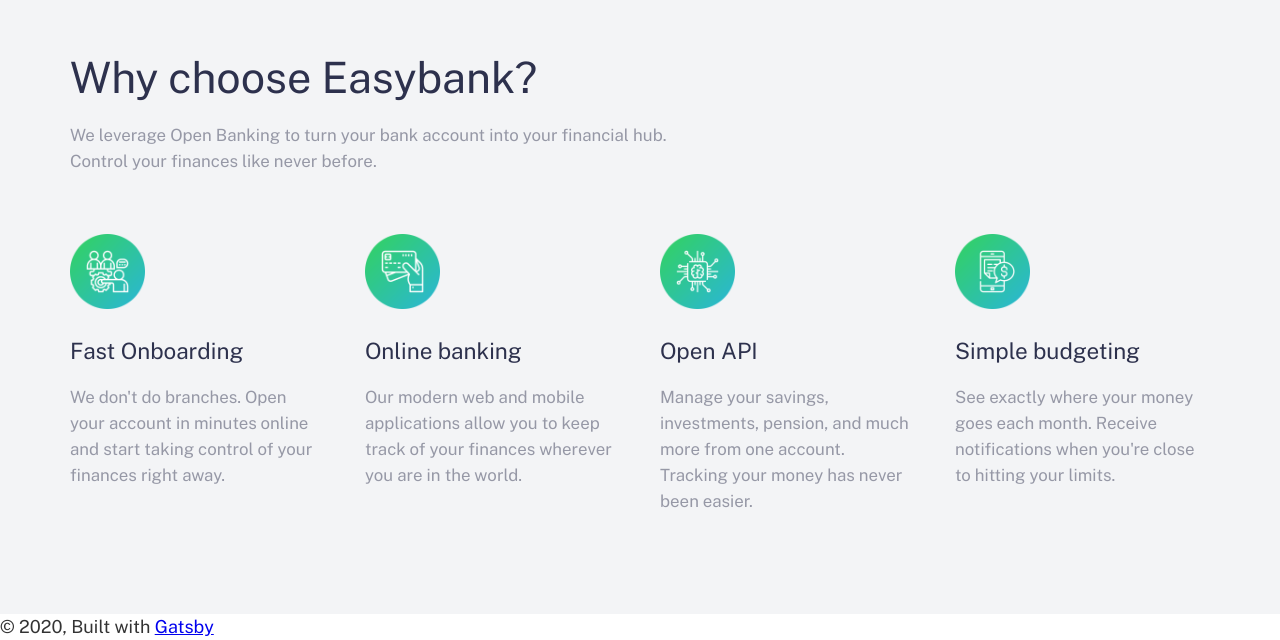
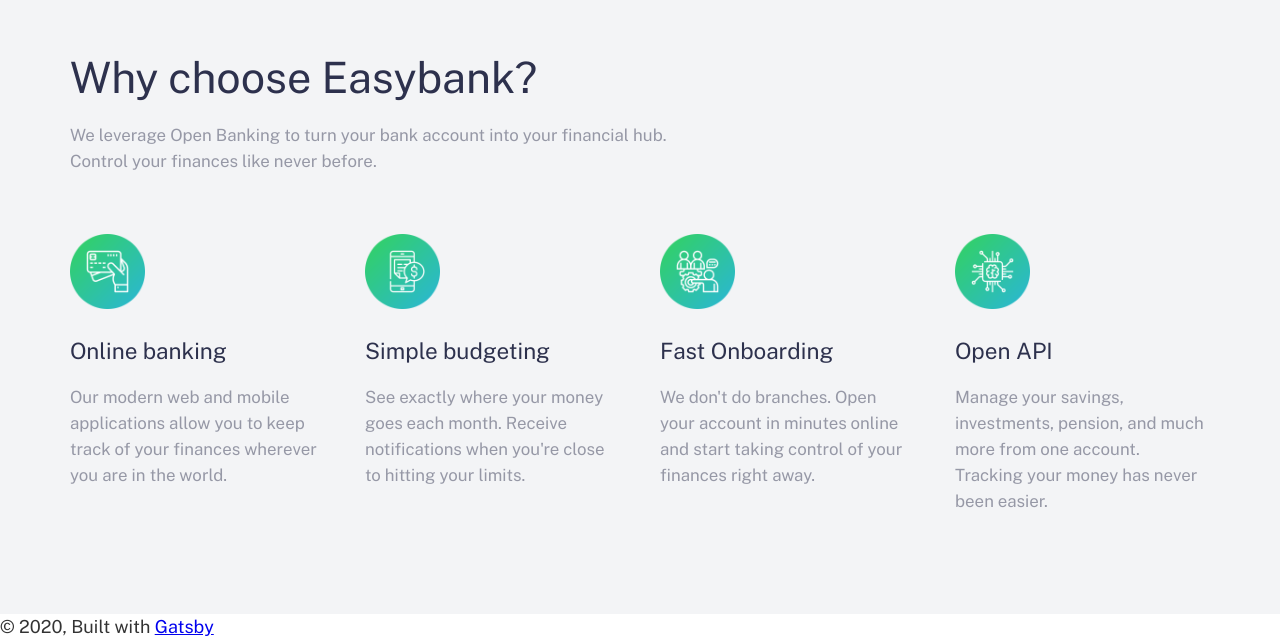
Before and after one commit to tmaulon/gatsby-easybank-landing-page, a Gatsby site: page / in a window 1280 px wide. Shown: the part 1719-2359 px from the top of the page. Built offline with nearby package versions, Linux system fonts and the light colour scheme; Gatsby itself is replaced by a stand-in of ours.

Commit message:
improve allReasonsWhyJson query

```diff
--- a/src/pages/index.tsx
+++ b/src/pages/index.tsx
@@ -34,6 +34,7 @@ interface IDataJson {
 }
 export interface IReasonWhy {
 	id: string
+	order: number
 	title: I18nString
 	description: I18nString
 	picture: I18nFluidPicture
@@ -113,7 +114,6 @@ const IndexPage = () => {
 							fr
 							en
 						}
-						theReasonsWhy
 					}
 				}
 
@@ -131,10 +131,11 @@ const IndexPage = () => {
 					}
 				}
 			}
-			allReasonsWhyJson(sort: { fields: id, order: ASC }) {
+			allReasonsWhyJson(sort: { fields: order, order: ASC }) {
 				edges {
 					node {
 						id
+						order
 						title {
 							en
 							fr
@@ -167,6 +168,7 @@ const IndexPage = () => {
 	const { requestInviteCta } = commonComponents
 	const { allReasonsWhyJson } = data
 
+	console.log("theReasonsWhySection.theReasonsWhy : ", theReasonsWhySection.theReasonsWhy)
 	console.log("reasonsWhy : ", allReasonsWhyJson)
 
 	return (
```
